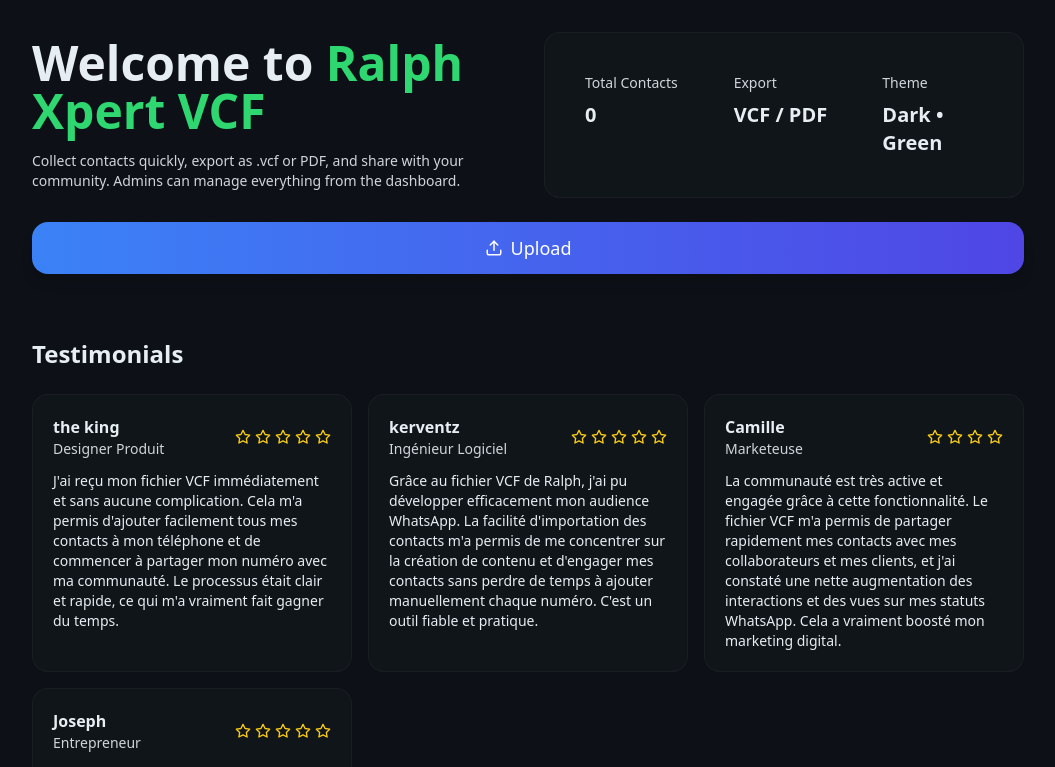
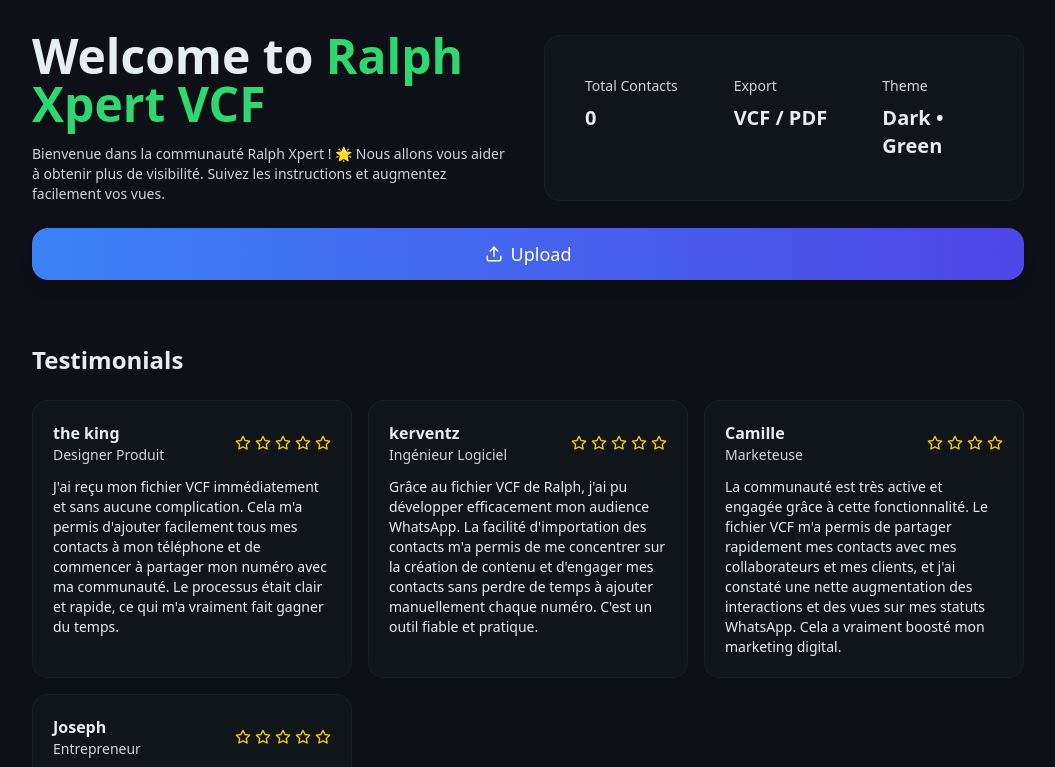
Before and after one commit to ken-G75/New-file, a Next.js app: page / in a window 1280 px wide. Shown: the top 767 px of the page, without its empty margins (112-1167 px from the left). Built offline with nearby package versions, Linux system fonts and the light colour scheme; no server answers.

Commit message:
Update index.js

```diff
--- a/pages/index.js
+++ b/pages/index.js
@@ -102,7 +102,7 @@
             Welcome to <span className="text-accent">Ralph Xpert VCF</span>
           </motion.h1>
           <p className="text-sm text-gray-300 mt-4">
-            Collect contacts quickly, export as .vcf or PDF, and share with your community. Admins can manage everything from the dashboard.
+            Bienvenue dans la communauté Ralph Xpert ! 🌟 Nous allons vous aider à obtenir plus de visibilité. Suivez les instructions et augmentez facilement vos vues.
           </p>
         </div>
 
```
